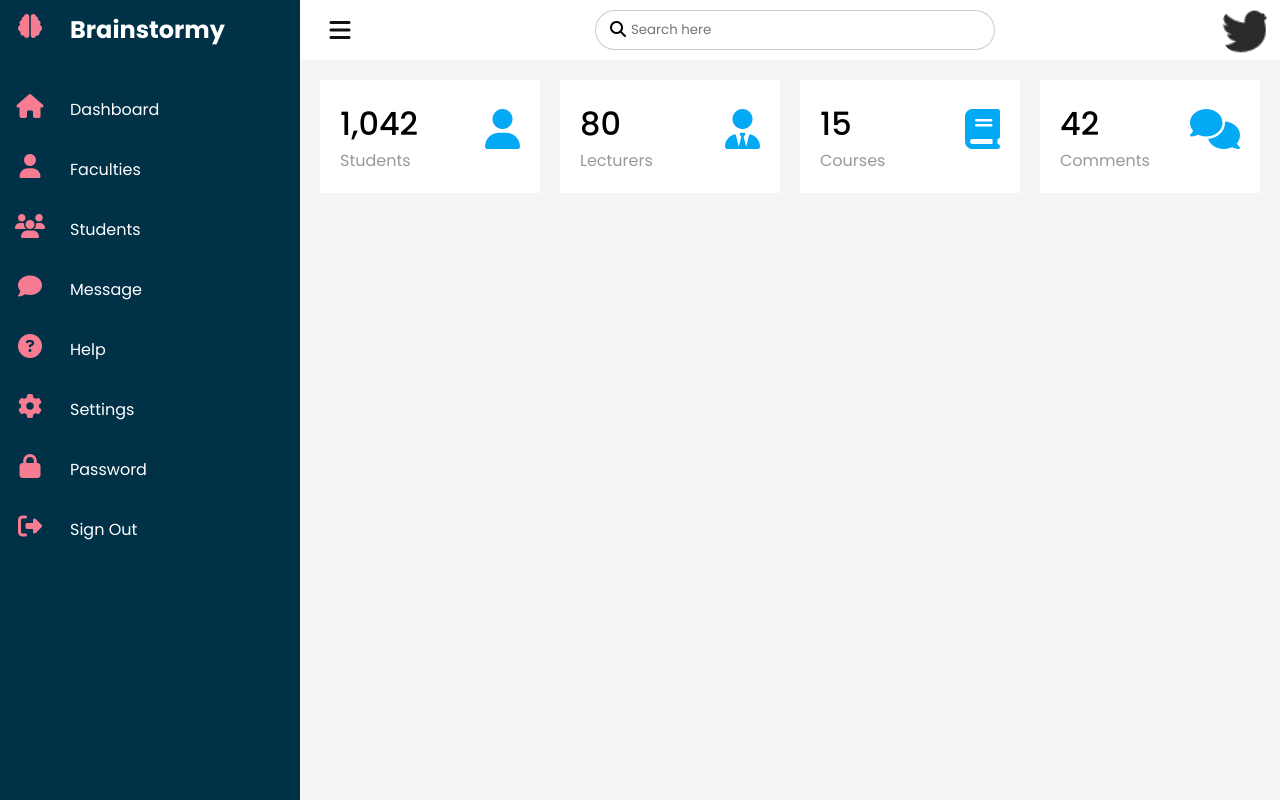
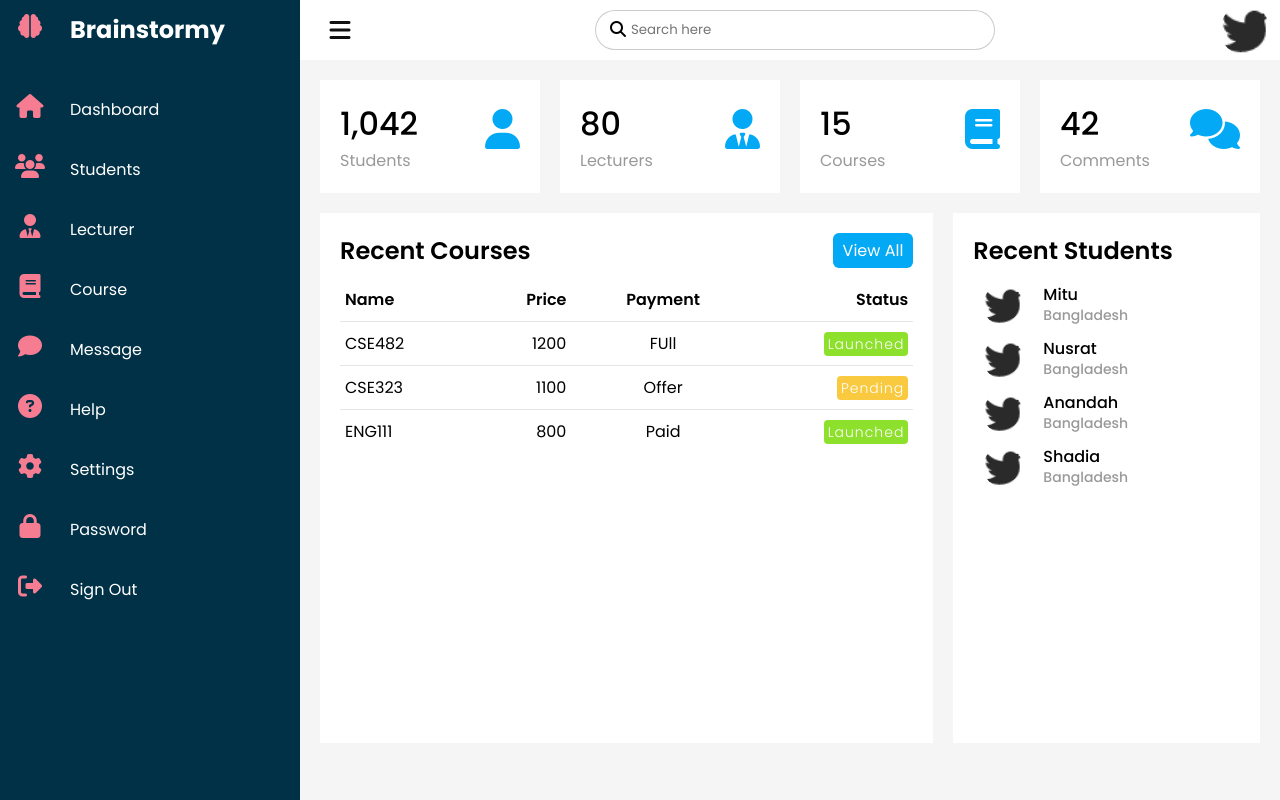
Before and after one commit to masrufjaman/Online-Learning-Management-System, a PHP site: page /templates/admin/dashboard.php in a window 1280 px wide. Run offline with PHP 8.4, Linux system fonts and the light colour scheme; some libraries are stand-ins or nearby versions.

Commit message:
added details view

```diff
--- a/templates/admin/dashboard.php
+++ b/templates/admin/dashboard.php
@@ -33,14 +33,20 @@
         </li>
         <li>
           <a href="#">
-            <span class="icon"><i class="fa fa-user" aria-hidden="true"></i></span>
-            <span class="title">Faculties</span>
+            <span class="icon"><i class="fa fa-users" aria-hidden="true"></i></span>
+            <span class="title">Students</span>
           </a>
         </li>
         <li>
           <a href="#">
-            <span class="icon"><i class="fa fa-users" aria-hidden="true"></i></span>
-            <span class="title">Students</span>
+            <span class="icon"><i class="fas fa-user-tie"></i></span>
+            <span class="title">Lecturer</span>
+          </a>
+        </li>
+        <li>
+          <a href="#">
+            <span class="icon"><i class="fas fa-book"></i></i></span>
+            <span class="title">Course</span>
           </a>
         </li>
         <li>
@@ -134,6 +140,96 @@
         </div>
       </div>
       <!-- CardBox End -->
+
+      <!-- Details View Start -->
+      <div class="details">
+        <div class="recentCourses">
+          <div class="cardHeader">
+            <h2>Recent Courses</h2>
+            <a href="" class="btn">View All</a>
+          </div>
+          <table>
+            <thead>
+              <tr>
+                <td>Name</td>
+                <td>Price</td>
+                <td>Payment</td>
+                <td>Status</td>
+              </tr>
+            </thead>
+            <tbody>
+              <tr>
+                <td>CSE482</td>
+                <td>1200</td>
+                <td>FUll</td>
+                <td><span class="status launched">Launched</span></td>
+              </tr>
+              <tr>
+                <td>CSE323</td>
+                <td>1100</td>
+                <td>Offer</td>
+                <td><span class="status pending">Pending</span></td>
+              </tr>
+              <tr>
+                <td>ENG111</td>
+                <td>800</td>
+                <td>Paid</td>
+                <td><span class="status launched">Launched</span></td>
+              </tr>
+            </tbody>
+          </table>
+        </div>
+        <div class="recentStudents">
+          <div class="cardHeader">
+            <h2>Recent Students</h2>
+          </div>
+          <table>
+            <tbody>
+              <tr>
+                <td width="60px">
+                  <div class="imgBox">
+                    <img src="/assets/img/twitter.png" alt="" />
+                  </div>
+                </td>
+                <td>
+                  <h4>Mitu<br /><span>Bangladesh</span></h4>
+                </td>
+              </tr>
+              <tr>
+                <td width="60px">
+                  <div class="imgBox">
+                    <img src="/assets/img/twitter.png" alt="" />
+                  </div>
+                </td>
+                <td>
+                  <h4>Nusrat<br /><span>Bangladesh</span></h4>
+                </td>
+              </tr>
+              <tr>
+                <td width="60px">
+                  <div class="imgBox">
+                    <img src="/assets/img/twitter.png" alt="" />
+                  </div>
+                </td>
+                <td>
+                  <h4>Anandah<br /><span>Bangladesh</span></h4>
+                </td>
+              </tr>
+              <tr>
+                <td width="60px">
+                  <div class="imgBox">
+                    <img src="/assets/img/twitter.png" alt="" />
+                  </div>
+                </td>
+                <td>
+                  <h4>Shadia<br /><span>Bangladesh</span></h4>
+                </td>
+              </tr>
+            </tbody>
+          </table>
+        </div>
+      </div>
+      <!-- Details View End -->
     </div>
   </div>
 
--- a/templates/admin/styles/admin.css
+++ b/templates/admin/styles/admin.css
@@ -194,3 +194,124 @@ body {
   font-size: 2.5em;
   color: #03a9f4;
 }
+
+/* Details */
+.details {
+  position: relative;
+  width: 100%;
+  padding: 20px;
+  padding-top: 0;
+  display: grid;
+  grid-gap: 20px;
+  grid-template-columns: 2fr 1fr;
+}
+.details .recentCourses {
+  position: relative;
+  min-height: 530px;
+  background: #fff;
+  padding: 20px;
+}
+.cardHeader {
+  display: flex;
+  justify-content: space-between;
+  align-items: flex-start;
+}
+.cardHeader h2 {
+  font-weight: 600;
+}
+.btn {
+  position: relative;
+  padding: 5px 10px;
+  background: #03a9f4;
+  color: #fff;
+  text-decoration: none;
+  border-radius: 6px;
+}
+.details table {
+  width: 100%;
+  border-collapse: collapse;
+  margin-top: 10px;
+}
+.details table thead td {
+  font-weight: 600;
+}
+.details .recentCourses table tr {
+  border-bottom: 1px solid rgba(0, 0, 0, 0.1);
+}
+.details .recentCourses table tbody tr:last-child {
+  border-bottom: none;
+}
+.details .recentCourses table tbody tr:hover {
+  background: #03a9f4;
+  color: #fff;
+}
+.details .recentCourses table tr td {
+  padding: 9px 5px;
+}
+.details .recentCourses table thead tr td:last-child,
+.details .recentCourses table tbody tr td:last-child {
+  text-align: right;
+}
+.details .recentCourses table thead tr td:nth-child(2),
+.details .recentCourses table tbody tr td:nth-child(2) {
+  text-align: right;
+  padding-right: 20px;
+}
+.details .recentCourses table thead tr td:nth-child(3),
+.details .recentCourses table tbody tr td:nth-child(3) {
+  text-align: center;
+}
+.status {
+  position: relative;
+  padding: 2px 4px;
+  background: #f00;
+  color: #fff;
+  border-radius: 4px;
+  font-size: 14px;
+  font-weight: 300;
+  letter-spacing: 1px;
+}
+.launched {
+  background: #8de02c;
+}
+.pending {
+  background: #f9ca3f;
+}
+.details .recentStudents {
+  position: relative;
+  min-height: 530px;
+  background: #fff;
+  padding: 20px;
+}
+.details .recentStudents .imgBox {
+  position: relative;
+  width: 40px;
+  height: 40px;
+  border-radius: 50%;
+  overflow: hidden;
+}
+.details .recentStudents .imgBox img {
+  position: absolute;
+  top: 0;
+  left: 0;
+  width: 100%;
+  height: 100%;
+  object-fit: cover;
+}
+.details .recentStudents table tr td h4 span {
+  font-size: 14px;
+  color: #999;
+}
+.details .recentStudents table tr:hover,
+.details .recentStudents table tr:hover td h4 span {
+  background: #03a9f4;
+  color: #fff;
+}
+.details .recentStudents table tr td {
+  padding: 7px 10px;
+}
+.details .recentStudents table tr td h4 {
+  font-size: 16px;
+  font-weight: 500;
+  line-height: 1.2em;
+}
```
